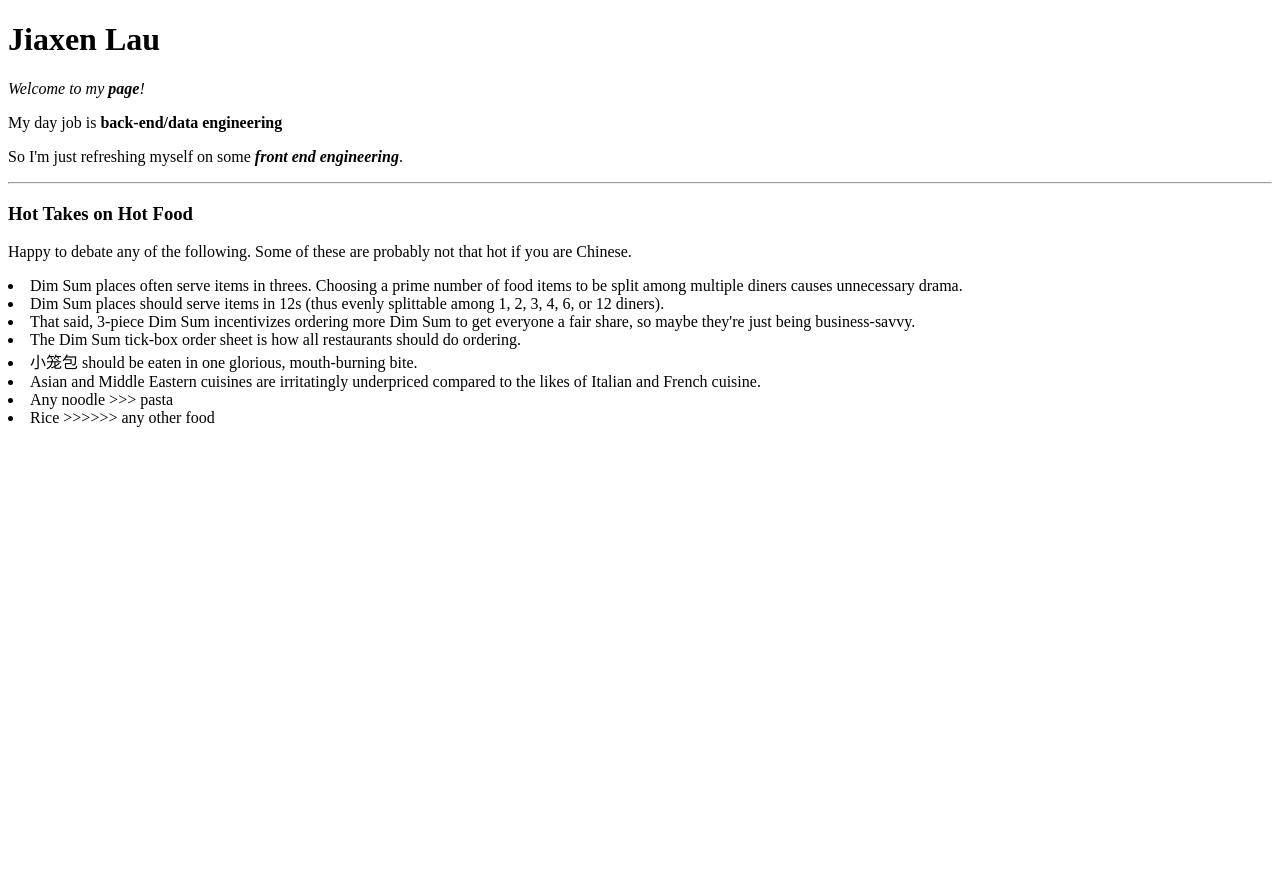
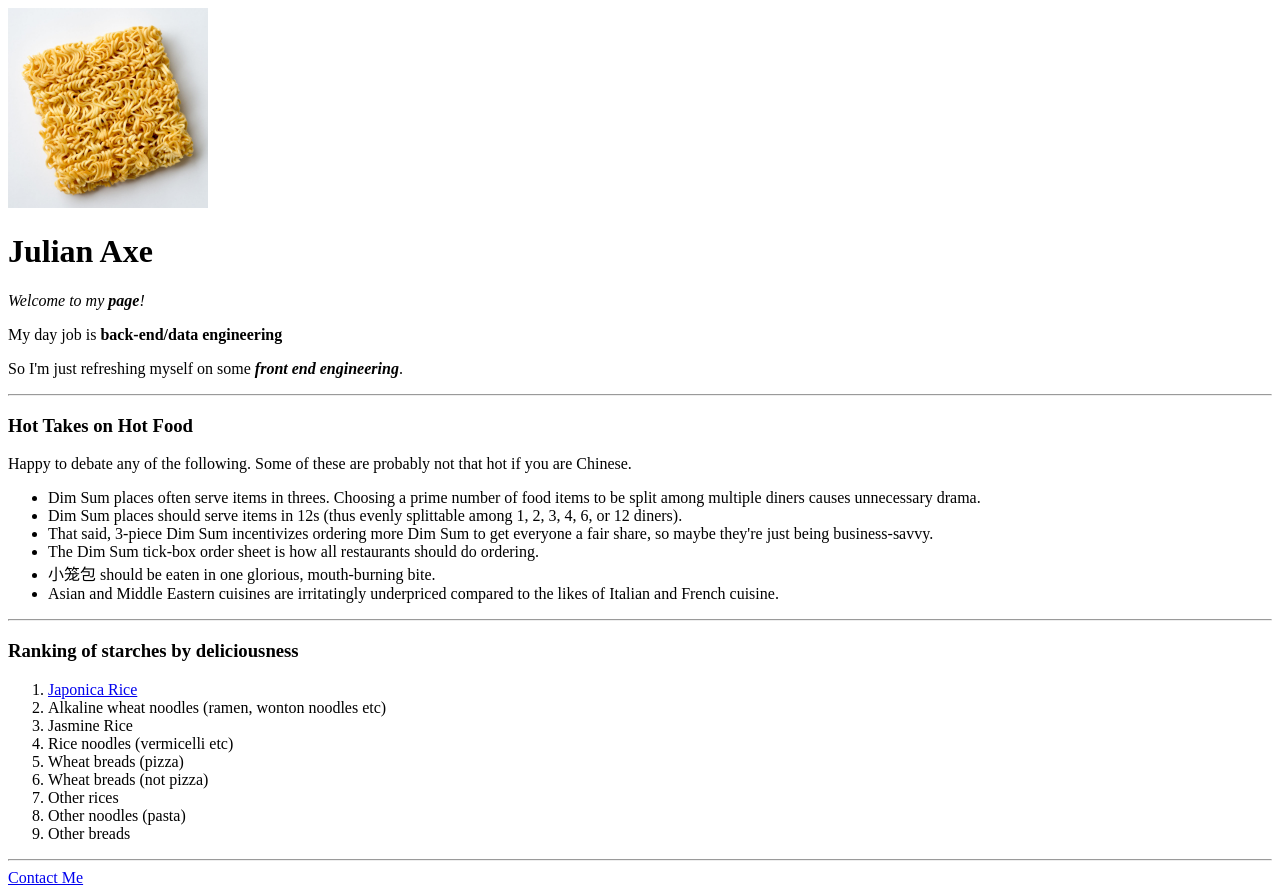
Before and after one commit to Jiaxen/learning_web_dev, a plain HTML site: page me_page/index.html in a window 1280 px wide. Before the commit the page ends 800 px from the top, so only its background shows below. Drawn offline with Linux system fonts and the light colour scheme.

Commit message:
html blah

```diff
--- a/me_page/index.html
+++ b/me_page/index.html
@@ -5,18 +5,21 @@
     <meta charset="UTF-8">
     <meta http-equiv="X-UA-Compatible" content="IE=edge">
     <meta name="viewport" content="width=device-width, initial-scale=1.0">
-    <title>Jiaxen</title>
+    <title>Julian Axe</title>
 </head>
 
 <body>
-    <h1>Jiaxen Lau</h1>
+    <img src="images/noods.jpeg" alt="Noods" width="200">
+    <h1>Julian Axe</h1>
     <p><em>Welcome to my <strong>page</strong>! </em></p>
     <p>My day job is <strong>back-end/data engineering</strong></p>
     <p>So I'm just refreshing myself on some <em><strong>front end engineering</strong></em>. </p>
     <hr>
     <h3>Hot Takes on Hot Food</h3>
     <p>Happy to debate any of the following. Some of these are probably not that hot if you are Chinese.</p>
-    <li>Dim Sum places often serve items in threes. Choosing a prime number of food items to be split among multiple diners causes unnecessary drama. </li>
+    <ul>
+        <li>Dim Sum places often serve items in threes. Choosing a prime number of food items to be split among multiple
+            diners causes unnecessary drama. </li>
         <li>Dim Sum places should serve items in 12s (thus evenly splittable among 1, 2, 3, 4, 6, or 12 diners). </li>
         <li>That said, 3-piece Dim Sum incentivizes ordering more Dim Sum to get everyone a fair share, so maybe they're
             just being business-savvy. </li>
@@ -24,8 +27,22 @@
         <li>小笼包 should be eaten in one glorious, mouth-burning bite. </li>
         <li>Asian and Middle Eastern cuisines are irritatingly underpriced compared to the likes of Italian and French
             cuisine.</li>
-    <li>Any noodle >>> pasta</li>
-    <li>Rice >>>>>> any other food</li>
+    </ul>
+    <hr>
+    <h3>Ranking of starches by deliciousness</h3>
+    <ol>
+        <li><a href="https://en.wikipedia.org/wiki/Japonica_rice">Japonica Rice</a></li>
+        <li>Alkaline wheat noodles (ramen, wonton noodles etc)</li>
+        <li>Jasmine Rice</li>
+        <li>Rice noodles (vermicelli etc)</li>
+        <li>Wheat breads (pizza)</li>
+        <li>Wheat breads (not pizza)</li>
+        <li>Other rices</li>
+        <li>Other noodles (pasta)</li>
+        <li>Other breads</li>
+    </ol>
+    <hr>
+    <a href="contact-me.html">Contact Me</a>
 </body>
 
 </html>
```
Also changed, not shown: me_page/contact-me.html (added, +13 -0 lines), me_page/images/noods.jpeg (added), 2 other files. Lines whose indentation alone changed are shown as unchanged.
